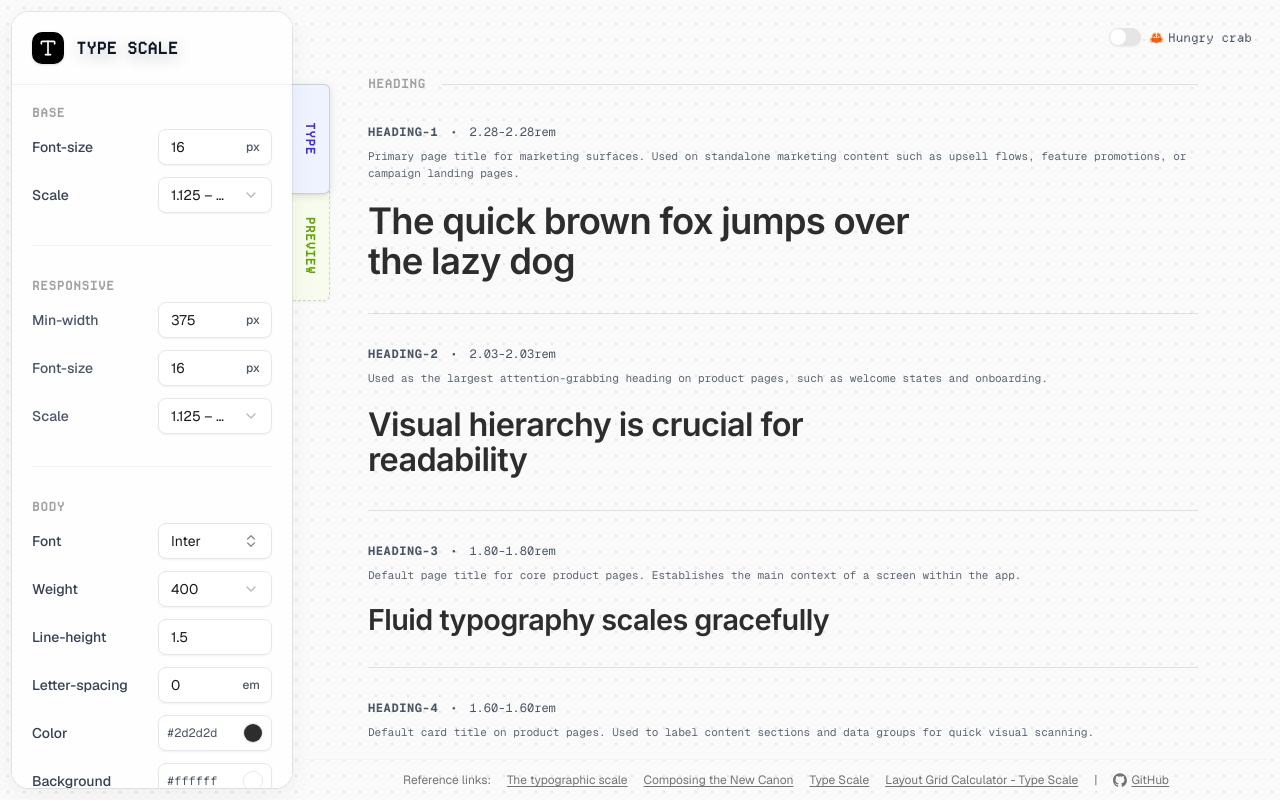
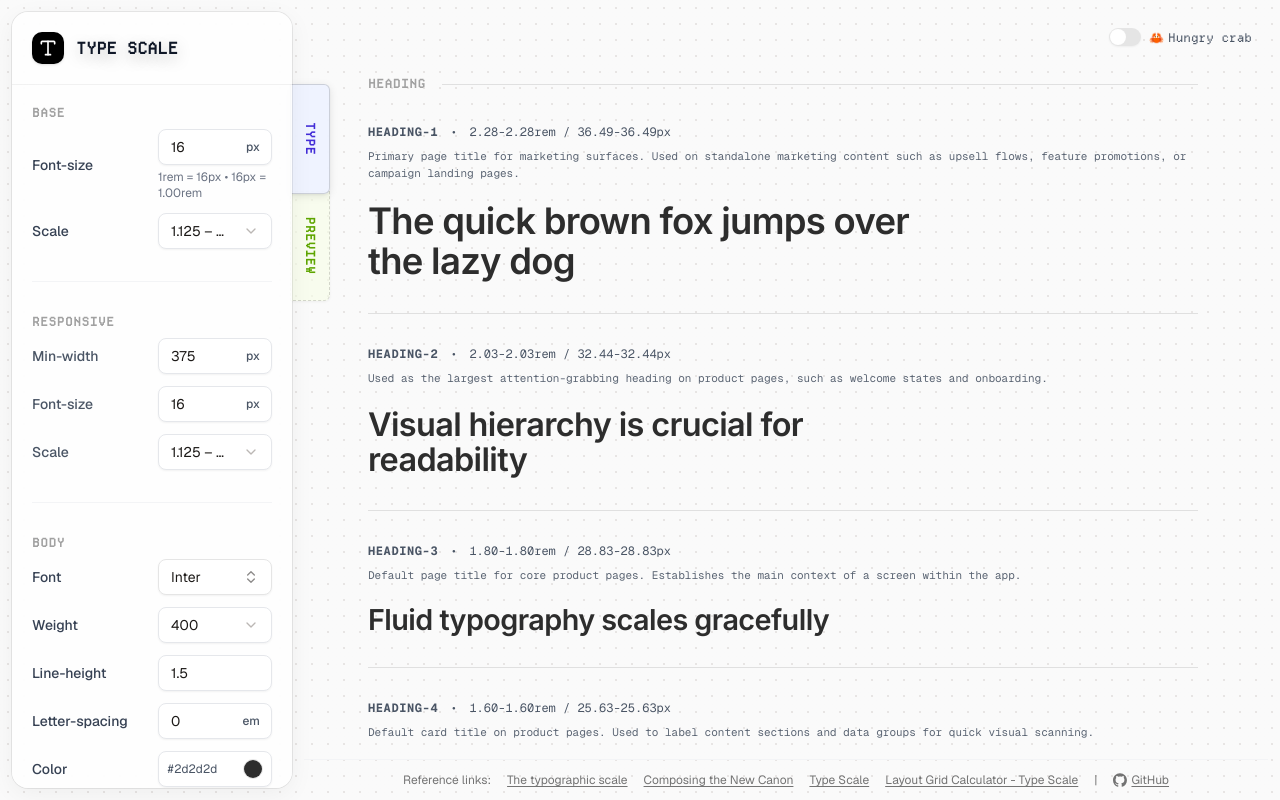
Before and after one commit to edisonliwh/type-scale-calculator, a Next.js app: page / in a window 1280 px wide. Built offline with nearby package versions, Linux system fonts and the light colour scheme.

Commit message:
Add rem to px conversion display: show conversion below Font-size field and display px values alongside rem values in Type tab

```diff
--- a/components/fluid-type-calculator.tsx
+++ b/components/fluid-type-calculator.tsx
@@ -304,6 +304,7 @@ export function FluidTypeCalculator() {
              <div className="grid gap-3">
                 <div className="grid grid-cols-[1fr_minmax(0,1fr)] gap-3 items-center">
                     <Label className="text-sm font-medium text-gray-700 w-[100px] shrink-0">Font-size</Label>
+                    <div className="flex-1 min-w-0">
                         <div className="relative flex-1 min-w-0">
                             <Input
                                 type="number"
@@ -312,6 +313,8 @@ export function FluidTypeCalculator() {
                                 className="bg-white border-gray-200 pr-8 h-9 focus-visible:ring-gray-400 w-full"
                             />
                             <span className="absolute right-3 top-1/2 -translate-y-1/2 text-xs text-gray-600 font-medium">px</span>
+                        </div>
+                        <p className="text-xs text-gray-500 mt-1">1rem = {config.remValue}px • {config.maxFontSize}px = {(config.maxFontSize / config.remValue).toFixed(2)}rem</p>
                     </div>
                 </div>
 
@@ -884,10 +887,10 @@ function HeadingPreview({ steps, config }: { steps: any[], config: FluidTypeConf
                                          <span className="uppercase tracking-wider font-bold transition-colors group-hover:text-[oklch(70.5%_0.213_47.604)]">{step.name}</span>
                                          <span>•</span>
                                          <span>{isShadcn
-                                                ? `${(step.fontSize / config.remValue).toFixed(2)}rem`
+                                                ? `${(step.fontSize / config.remValue).toFixed(2)}rem / ${step.fontSize.toFixed(2)}px`
                                                 : config.useRems
-                                                    ? `${(step.minSize / config.remValue).toFixed(2)}-${(step.maxSize / config.remValue).toFixed(2)}rem`
-                                                    : `${step.minSize.toFixed(0)}-${step.maxSize.toFixed(0)}px`
+                                                    ? `${(step.maxSize / config.remValue).toFixed(2)}-${(step.minSize / config.remValue).toFixed(2)}rem / ${step.maxSize.toFixed(2)}-${step.minSize.toFixed(2)}px`
+                                                    : `${step.maxSize.toFixed(0)}-${step.minSize.toFixed(0)}px`
                                          }</span>
                                      </div>
 
```
Lines whose indentation alone changed are shown as unchanged.
